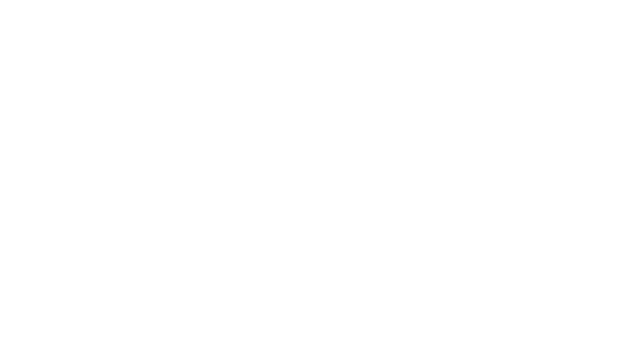
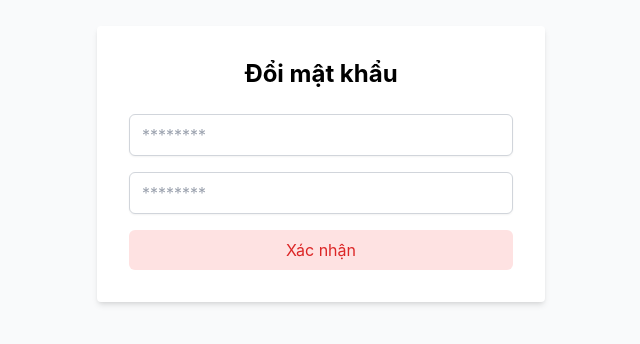
Before and after one commit to phanbachlong/Consumer_Transaction_Management_System, a React (Create React App) app in the folder project88/: page /changePassword in a window 1280 px wide. Before the commit this address had no page. Shown: the part 236-580 px from the top of the page, without its empty margins (319-959 px from the left). Built offline with nearby package versions, Linux system fonts and the light colour scheme.

Commit message:
Code màn hình đổi mật khẩu
sau khi đổi mk -> trở về login

```diff
--- a/project88/src/App.js
+++ b/project88/src/App.js
@@ -5,6 +5,7 @@ import LoginPage from './features/auth/LoginPage';
 import FogotPassword from './features/auth/FogotPassword';
 import Register from './features/register/Register';
 import HomePage from './features/home/HomePage';
+import ChangePassword from './features/auth/ChangePassword';
 
 
 
@@ -17,9 +18,10 @@ function App() {
       <Routes>
         <Route path="/" element={<HomePage />} />
         <Route path="/login" element={<LoginPage />} />
-        <Route path="/fogot-password" element={<FogotPassword />} />
+        <Route path="/fogotPassword" element={<FogotPassword />} />
         <Route path='/register' element={<Register />} />
         <Route path='/homepage' element={<HomePage/>} />
+        <Route path='/changePassword' element={<ChangePassword/>} />
       </Routes>
     </Router>
   );
--- /dev/null
+++ b/project88/src/features/auth/ChangePassword.js
@@ -0,0 +1,32 @@
+import React from "react";
+import { useForm } from "react-hook-form";
+import Form from "../../components/Form";
+import { ValidationChangePassword } from "../../validation/ValidationChangePassword";
+import { useNavigate } from "react-router-dom";
+
+const ChangePassword = () => {
+
+    const navigate = useNavigate();
+  const initialValues = {
+    password: "",
+    confirmPassword: "",
+  };
+
+  const onSubmit = (data) => {
+    console.log("Password Change Data:", data);
+    alert("Đổi mật khẩu thành công!");
+    navigate('/login')
+
+  };
+
+  return (
+    <div className="flex items-center justify-center min-h-screen bg-gray-50">
+      <div className="bg-white p-8 rounded shadow-md w-full max-w-md">
+        <h1 className="text-2xl font-bold text-center mb-6">Đổi mật khẩu</h1>
+        <Form onSubmit={onSubmit} initialValues={initialValues} btn='Xác nhận' validation={ValidationChangePassword}/>
+      </div>
+    </div>
+  );
+};
+
+export default ChangePassword;
--- a/project88/src/features/auth/LoginPage.js
+++ b/project88/src/features/auth/LoginPage.js
@@ -22,7 +22,7 @@ const LoginPage = () => {
         <Form onSubmit={onSubmit} initialValues={initialValues} btn="Đăng Nhập" validation={ValidationLogin} />
         <div className="mt-4 text-center">
           <button
-            onClick={() => navigate('/fogot-password')}
+            onClick={() => navigate('/fogotPassword')}
             className="text-sm text-gray-500 hover:underline"
           >
             Quên Mật Khẩu?
--- /dev/null
+++ b/project88/src/validation/ValidationChangePassword.js
@@ -0,0 +1,11 @@
+import { z } from 'zod';
+
+export const ValidationChangePassword = z.object({
+    password: z.string().min(6, "Mật khẩu cần ít nhất 6 ký tựtự"),
+    confirmPassword: z
+        .string()
+        .min(6, "Xác nhận mật khẩu ít nhất 6 ký tự"),
+}).refine((data) => data.password === data.confirmPassword, {
+    message: "Mật khẩu không khớp",
+    path: ["confirmPassword"],
+})
```
